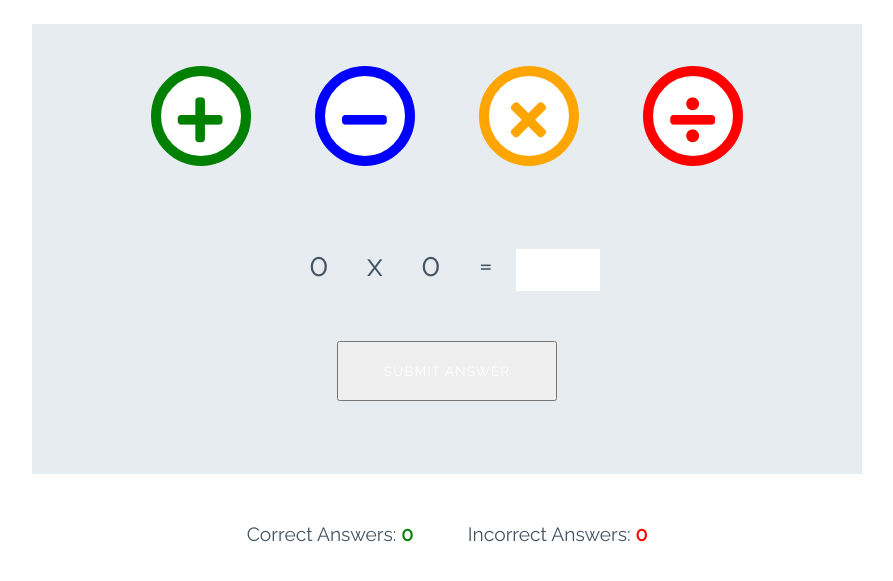
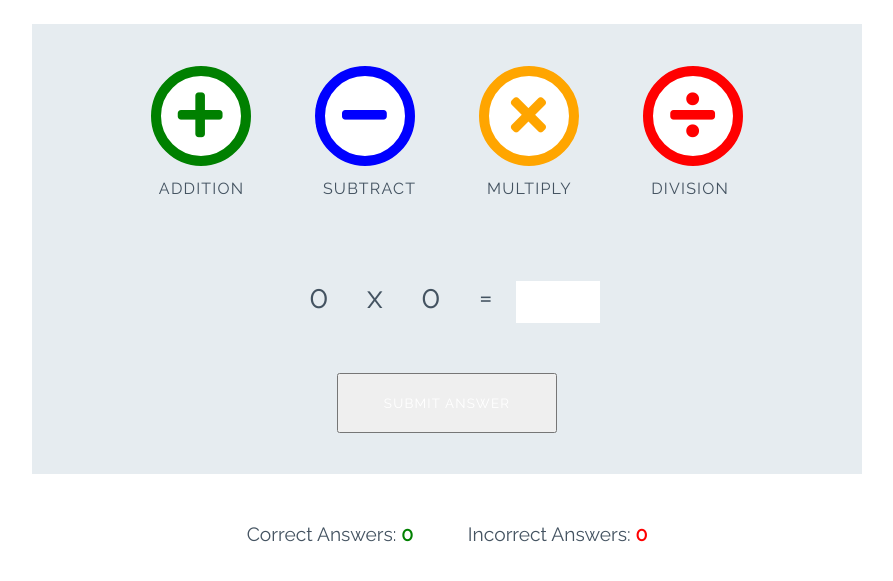
Before and after one commit to kathrinmzl/loveMaths, a plain HTML site: page index.html in a window 1280 px wide. Shown: the part 79-660 px from the top of the page, without its empty margins (193-1086 px from the left). Drawn offline with Linux system fonts and the light colour scheme.

Commit message:
Add styles to controls-area

```diff
--- a/assets/css/style.css
+++ b/assets/css/style.css
@@ -109,6 +109,16 @@ body {
     font-size: 3.2rem;
     margin: 0 30px;
     transition: all 0.5s;
+}
+
+/* "after" pseudo element is used to insert content after an element. */
+/* use this to insert the content of the data type attribute. */
+.btn--big::after {
+    content: attr(data-type);
+    font-size: 1rem;
+    color: #445361;
+    position: relative;
+    left: -0.5em;
 }
 
 .btn--blue {
--- a/index.html
+++ b/index.html
@@ -21,16 +21,17 @@
 
     <div class="game-area">
         <div class="controls-area">
-            <button class="btn btn--big btn--green">
+            <!-- "data-type" is a custom attribute. When using custom attributes use names that start with "data-" to differentiate them from the default attributes -->
+            <button data-type = "addition" class="btn btn--big btn--green">
                 <i class="fas fa-plus"></i>
             </button>
-            <button class="btn btn--big btn--blue">
+            <button data-type = "subtract" class="btn btn--big btn--blue">
                 <i class="fas fa-minus"></i>
             </button>
-            <button class="btn btn--big btn--orange">
+            <button data-type = "multiply" class="btn btn--big btn--orange">
                 <i class="fas fa-times"></i>
             </button>
-            <button class="btn btn--big btn--red">
+            <button data-type = "division" class="btn btn--big btn--red">
                 <i class="fas fa-divide"></i>
             </button>
         </div>
@@ -42,7 +43,7 @@
             <p class="answer-message">Enter Answer: </p>
             <input type="number" id="answer-box">
         </div>
-        <button class="btn btn--grey">Submit Answer</button>
+        <button data-type = "submit" class="btn btn--grey">Submit Answer</button>
     </div>
 
     <div class="score-area">
```
